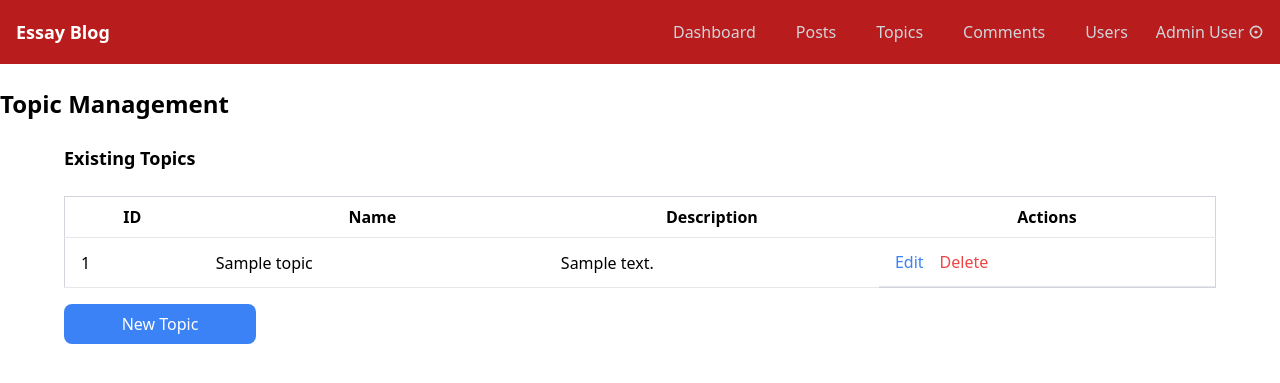
After one commit to Katoemma/blog-website, a PHP site: page /admin/dashboard/topics_dashboard.php in a window 1280 px wide. The commit adds this page. Shown: the top 383 px of the page. Run offline with PHP 8.4, Linux system fonts and the light colour scheme; tables that the repository leaves empty or names only in its code hold one stand-in row (values such as "Sample post"); some libraries are stand-ins or nearby versions.

Commit message:
modified the ui and updated the dashboard code handling the topics

```diff
--- a/app/admin/dashboard/dashIncludes/dashHeader.php
+++ b/app/admin/dashboard/dashIncludes/dashHeader.php
@@ -9,12 +9,12 @@
     <link rel="stylesheet" href="https://cdnjs.cloudflare.com/ajax/libs/font-awesome/4.7.0/css/font-awesome.min.css">
 </head>
 <body>
-    <nav class="bg-gray-800">
+    <nav class="bg-red-700">
     <div class="container mx-auto px-4">
         <div class="flex items-center justify-between h-16">
         <!-- Logo -->
         <div class="flex-shrink-0">
-            <a href="#" class="text-white font-bold text-lg">Admin Dashboard</a>
+            <a href="href=../../index.php" class="text-white font-bold text-lg">Essay Blog</a>
         </div>
 
         <!-- Hamburger Menu Icon -->
@@ -34,6 +34,9 @@
                 </li>
                 <li>
                     <a href="post_dashboard.php" class="text-gray-300 hover:text-white px-3 py-2 rounded-md">Posts</a>
+                </li>
+                <li>
+                    <a href="topics_dashboard.php" class="text-gray-300 hover:text-white px-3 py-2 rounded-md">Topics</a>
                 </li>
                 <li>
                     <a href="comments_dashboard.php" class="text-gray-300 hover:text-white px-3 py-2 rounded-md">Comments</a>
@@ -60,8 +63,8 @@
                     <div class="py-1">
                     <a href="admin_dashboard.php" class="block px-4 py-2 text-sm text-gray-700 hover:bg-gray-100">Profile</a>
                     <a href="admin_dashboard.php" class="block px-4 py-2 text-sm text-gray-700 hover:bg-gray-100">Settings</a>
-                    <a href="../index.php" class="block px-4 py-2 text-sm text-gray-700 hover:bg-gray-100">public page</a>
-                    <a href="#" class="block px-4 py-2 text-sm text-gray-700 hover:bg-gray-100">Logout</a>
+                    <a href="../../index.php" class="block px-4 py-2 text-sm text-gray-700 hover:bg-gray-100">public page</a>
+                    <a href="#" class="block px-4 py-2 text-sm text-red-500 font-medium hover:bg-gray-100">Logout</a>
                     </div>
                 </div>
             </div>
--- /dev/null
+++ b/app/admin/dashboard/dashIncludes/editorCDN.php
@@ -0,0 +1,8 @@
+<script src="https://cdn.ckeditor.com/ckeditor5/38.0.1/classic/ckeditor.js"></script>
+<script src="https://cdn.tiny.cloud/1/tkwlgcaoer3w9zk8z1fto08efhmlrznhm0bb48ppf49dh2sg/tinymce/6/tinymce.min.js" referrerpolicy="origin"></script>
+    <script>
+      tinymce.init({
+        selector: '#mytextarea'
+      });
+    </script>
+<script src="../../../assets/js/slick.js"></script>
--- /dev/null
+++ b/app/admin/dashboard/topics_dashboard.php
@@ -0,0 +1,67 @@
+<?php
+  include '../../controllers/topics.php';
+?>
+<!-- header -->
+<?php include 'dashIncludes/dashHeader.php'?>
+
+<div class="container mx-auto">
+  <h2 class="text-2xl font-semibold mt-6">Topic Management</h2>
+
+  <?php include '../../include/messages.php'?>
+
+  <!-- Existing Topics -->
+  <div class="flex flex-col mt-6 gap-4 px-4 md:px-16">
+    <h3 class="text-lg font-semibold mb-2">Existing Topics</h3>
+    <div class="overflow-x-auto">
+      <table class="min-w-full bg-white border border-gray-300">
+        <thead>
+          <tr>
+            <th class="py-2 px-4 border-b">ID</th>
+            <th class="py-2 px-4 border-b">Name</th>
+            <th class="py-2 px-4 border-b">Description</th>
+            <th class="py-2 px-4 border-b">Actions</th>
+          </tr>
+        </thead>
+        <tbody>
+          <?php foreach ($topics as $key => $topic): ?>
+            <tr>
+              <td class="py-3 px-4 border-b"><?php echo $key + 1;?></td>
+              <td class="py-3 px-4 border-b"><?php echo $topic['name']; ?></td>
+              <td class="py-3 px-4 border-b"><?php echo $topic['description']; ?></td>
+              <td class="flex gap-2 py-3 px-4 border-b">
+                <a href="edit_topic.php?id=<?php echo $topic['id'];?>" class="text-blue-500 hover:text-blue-700 mr-2">Edit</a>
+                <a href="topics_dashboard.php?del-id=<?php echo $topic['id'];?>" class="text-red-500 hover:text-red-700">Delete</a>
+              </td>
+            </tr>
+          <?php endforeach; ?>
+        </tbody>
+      </table>
+    </div>
+    <button type="button" class="w-48 bg-blue-500 hover:bg-blue-600 text-white px-4 py-2 rounded-lg" onclick="newTopic()">New Topic</button>
+</div>
+
+<!-- Add Topic -->
+<div class="hidden mt-6 px-4 md:px-16" id="newtopic">
+  <h3 class="text-lg font-semibold mb-2" id="formTitle">Add New Topic</h3>
+  <form class="flex flex-col gap-4 md:w-1/2" action="../../controllers/topics.php" method="POST">
+    <input type="hidden" id="id" name="id" value="">
+    <input type="text" id="topicName" name="name" value="<?php echo $name ?>" placeholder="Enter topic name" class="mr-4 px-4 py-2 border border-gray-300 rounded-lg focus:outline-none">
+    <textarea id="mytextarea" name="description" placeholder="Enter topic description" class="mr-4 px-4 py-2 border border-gray-300 rounded-lg focus:outline-none"><?php echo $description ?></textarea>
+    <button type="submit" id="submitBtn" name="add-btn" class="w-48 bg-blue-500 hover:bg-blue-600 text-white px-4 py-2 rounded-lg">Add Topic</button>
+    <button type="button" id="cancelBtn" class="w-48 bg-red-500 hover:bg-red-600 text-white px-4 py-2 rounded-lg" onclick="cancelEdit()">Cancel</button>
+  </form>
+</div>
+
+
+<?php include 'dashIncludes/editorCDN.php'?>
+
+<script>
+  function newTopic(){
+    document.getElementById("newtopic").style.display = 'block';
+  }
+  function cancelEdit(){
+    document.getElementById("newtopic").style.display = 'none';
+  }
+</script>
+</body>
+</html>
--- /dev/null
+++ b/app/controllers/topics.php
@@ -0,0 +1,72 @@
+<?php
+
+$basePath = dirname(__DIR__); // The base path of the project
+include $basePath . '/database/db.php';
+include $basePath . '/helpers/validateTopic.php';
+
+$table = 'topics';//initialise the table
+
+$errors = array();//initialise errors
+
+$id = '';
+$name = '';
+$description = '';
+
+$topics = selectAll($table);
+
+
+if (isset($_POST['add-btn'])) {
+    // $errors = validateTopic($_POST);
+    unset($_POST['add-btn']);
+
+        $topic_id = create($table, $_POST);
+        $_SESSION['message'] ='Topic added successfully';
+
+        header('location: ../admin/dashboard/topics_dashboard.php');
+        exit();
+
+    // if (count($errors)=== 0){
+    //     unset($_POST['add-btn']);
+
+    //     $topic_id = create($table, $_POST);
+    //     $_SESSION['message'] ='Topic added successfully';
+
+    //     header('location: ../admin/dashboard/topics_dashboard.php');
+    //     exit();
+    // }
+        // } else{
+    //     $name = $_POST['name'];
+    //     $description = $_POST['description'];
+    // }
+
+
+}
+
+if(isset($_GET['id'])){
+    $id = $_GET['id'];
+    $topic = selectOne($table, ['id' => $id]);
+    $id = $topic['id'];
+    $name = $topic['name'];
+    $description = $topic['description'];
+}
+
+if (isset($_GET['del-id'])) {
+    $ide = $_GET['del-id'];
+
+    $count = delete($table, $ide);
+    $_SESSION['message'] = 'Topic Deleted successfully';
+
+    header('location: topics_dashboard.php');
+    exit();
+}
+
+if(isset($_POST['edit-btn'])){
+    $id = $_POST['id'];
+    unset($_POST['edit-btn'], $_POST['id']);
+
+    $topic_id = update($table, $id, $_POST);
+    $_SESSION['message'] = 'Topic Updated successfully';
+
+    header('location: topics_dashboard.php');
+    exit();
+}
--- a/app/database/db.php
+++ b/app/database/db.php
@@ -110,7 +110,7 @@ session_start();
 
  function delete($table, $id){
     global $conn;
-    $sql = "DELETE FROM users WHERE id=?";
+    $sql = "DELETE FROM $table WHERE id=?";
 
     $stmt = executeQuery($sql, ['id' => $id]);
     return $stmt -> affected_rows;
--- /dev/null
+++ b/app/helpers/validateTopic.php
@@ -0,0 +1,17 @@
+<?php
+
+function validateTopic($topic)
+{
+    $errors = array();
+
+    if(empty($topic['name'])){
+        array_push($errors, 'name is required');
+    }
+
+
+    $existingTopic = selectOne('topics', ['email' => $topic['name']]);
+    if(isset($existingTopic)){
+        array_push($errors, 'topic already exists!');
+    }
+    return $errors;
+}
--- a/app/include/header.php
+++ b/app/include/header.php
@@ -10,7 +10,7 @@
     <link rel="stylesheet" href="https://cdnjs.cloudflare.com/ajax/libs/font-awesome/4.7.0/css/font-awesome.min.css">
 </head>
 <body>
-<nav class="sticky top-0 bg-gray-800">
+<nav class="sticky top-0 bg-red-700">
   <div class="max-w-7xl mx-auto px-4 sm:px-6 lg:px-8">
     <div class="flex justify-between h-16">
       <div class="flex">
@@ -29,7 +29,7 @@
 
             <div class="ml-3 relative group">
               <div>
-                <button type="button" class="max-w-xs bg-gray-800 rounded-full flex items-center text-sm focus:outline-none focus:ring-2 focus:ring-offset-2 focus:ring-offset-gray-800 focus:ring-white" id="user-menu-button" aria-expanded="false" aria-haspopup="true">
+                <button type="button" class="max-w-xs bg-red-700 rounded-full flex items-center text-sm focus:outline-none focus:ring-2 focus:ring-offset-2 focus:ring-offset-gray-800 focus:ring-white" id="user-menu-button" aria-expanded="false" aria-haspopup="true">
                   <img class="h-8 w-8 rounded-full" src="../pic.png" alt="User Avatar">
 
                   <span class="ml-2 text-white font-medium"><?php echo $_SESSION['username']; ?></span>
@@ -42,7 +42,7 @@
               <div class="hidden origin-top-right absolute right-0  w-48 rounded-md shadow-lg py-1 bg-white ring-1 ring-black ring-opacity-5 group-hover:block" role="menu" aria-orientation="vertical" aria-labelledby="user-menu-button" tabindex="-1">
                 <?php if($_SESSION['admin']): ?>
 
-                  <a href="dashboard/dashboard.php" class="block px-4 py-2 text-sm text-gray-700 hover:bg-gray-100" role="menuitem">Dashboard</a>
+                  <a href="admin/dashboard/dashboard.php" class="block px-4 py-2 text-sm text-gray-700 hover:bg-gray-100" role="menuitem">Dashboard</a>
 
                 <?php endif; ?>
                 <a href="logout.php" class="block px-4 py-2 text-sm text-gray-700 hover:bg-gray-100" role="menuitem">Logout</a>
```
Also changed, not shown: app/admin/dashboard/edit_topic.php (added, +18 -0 lines), app/admin/dashboard/post_dashboard.php (+1 -8 lines), app/include/footer.php (+6 -6 lines), app/index.php (+11 -9 lines).
